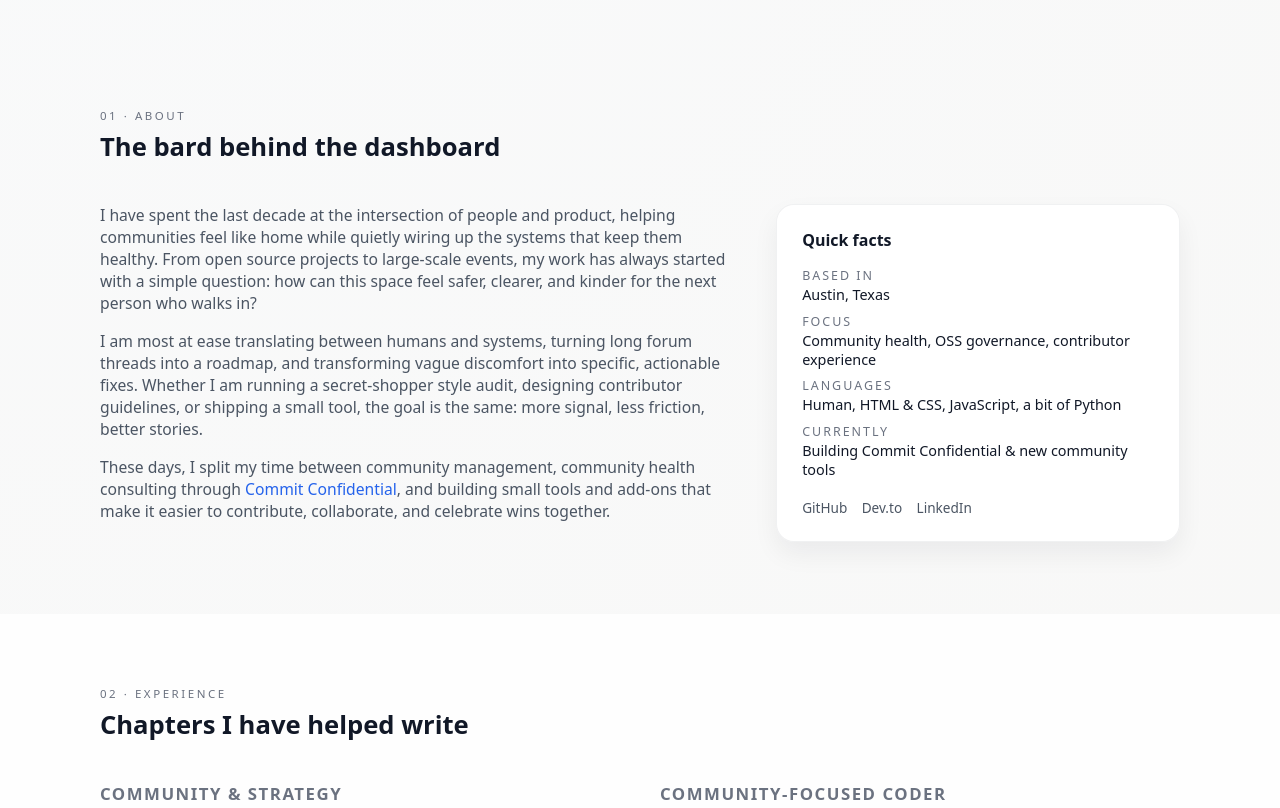
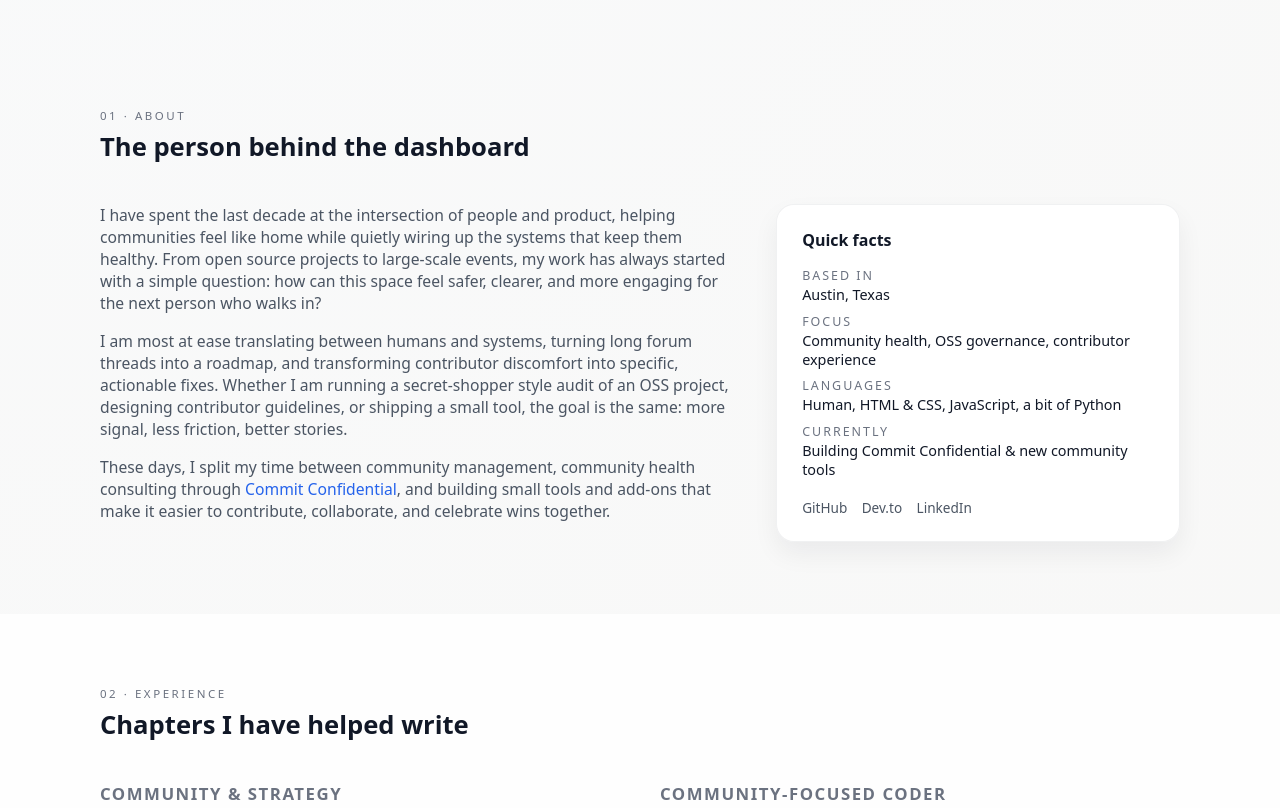
Before and after one commit to MichaelEllisConnect/MichaelEllisConnect.github.io, a plain HTML site: page index.html in a window 1280 px wide. Shown: the part 520-1328 px from the top of the page. Drawn offline with Linux system fonts and the light colour scheme.

Commit message:
Update index.html
Minor copy improvements

```diff
--- a/index.html
+++ b/index.html
@@ -68,17 +68,17 @@
       <div class="shell">
         <header class="section-header reveal">
           <p class="section-kicker">01 · About</p>
-          <h2>The bard behind the dashboard</h2>
+          <h2>The person behind the dashboard</h2>
         </header>
         <div class="section-body about-layout">
           <div class="about-main reveal">
             <p>
               I have spent the last decade at the intersection of people and product, helping communities feel like home while quietly wiring up the systems that keep them healthy.
-              From open source projects to large-scale events, my work has always started with a simple question: how can this space feel safer, clearer, and kinder for the next person who walks in?
+              From open source projects to large-scale events, my work has always started with a simple question: how can this space feel safer, clearer, and more engaging for the next person who walks in?
             </p>
             <p>
-              I am most at ease translating between humans and systems, turning long forum threads into a roadmap, and transforming vague discomfort into specific, actionable fixes.
-              Whether I am running a secret-shopper style audit, designing contributor guidelines, or shipping a small tool, the goal is the same: more signal, less friction, better stories.
+              I am most at ease translating between humans and systems, turning long forum threads into a roadmap, and transforming contributor discomfort into specific, actionable fixes.
+              Whether I am running a secret-shopper style audit of an OSS project, designing contributor guidelines, or shipping a small tool, the goal is the same: more signal, less friction, better stories.
             </p>
             <p>
               These days, I split my time between community management, community health consulting through <a href="https://www.commitconfidential.com" target="_blank" rel="noreferrer">Commit Confidential</a>, and building small tools and add-ons that make it easier to contribute, collaborate, and celebrate wins together.
@@ -370,7 +370,7 @@
       <div class="shell">
         <header class="section-header reveal">
           <p class="section-kicker">06 · Contact</p>
-          <h2>Call the bard</h2>
+          <h2>Contact Michael</h2>
         </header>
 
         <div class="contact-layout">
```
